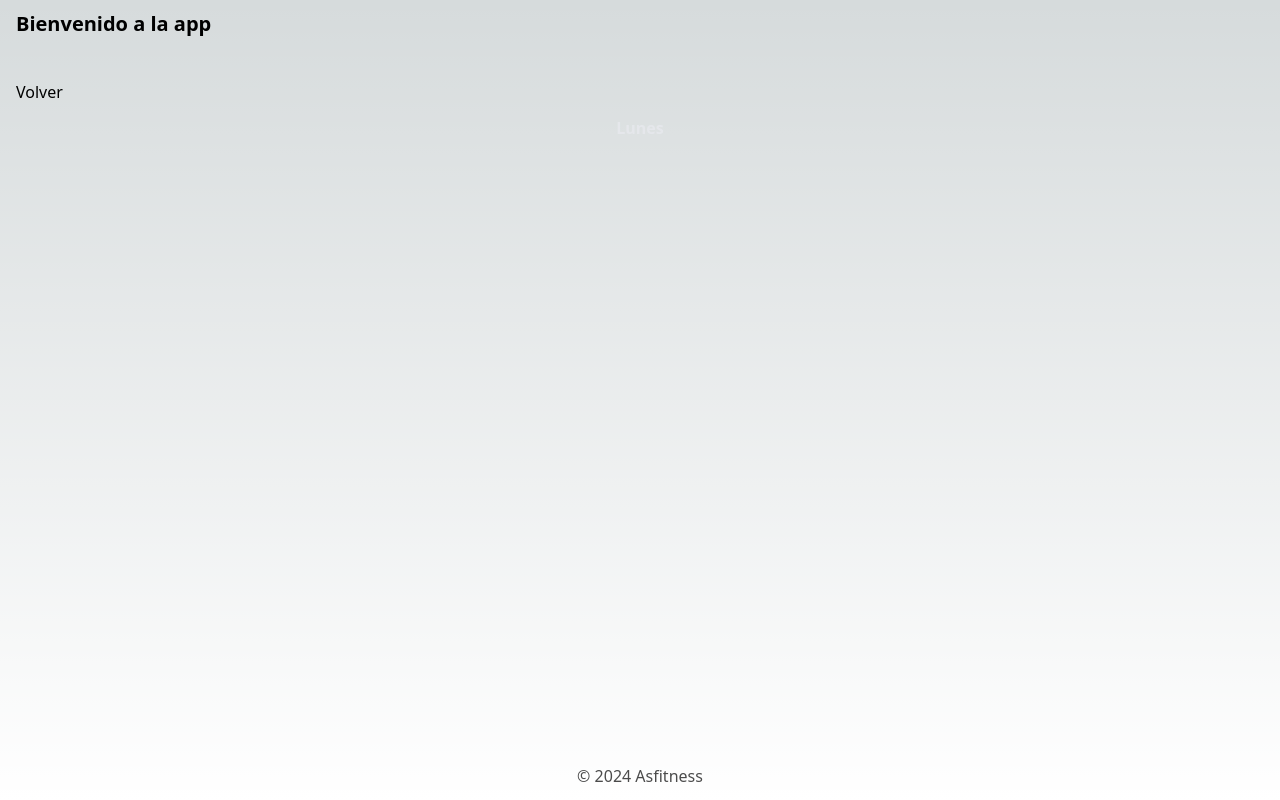
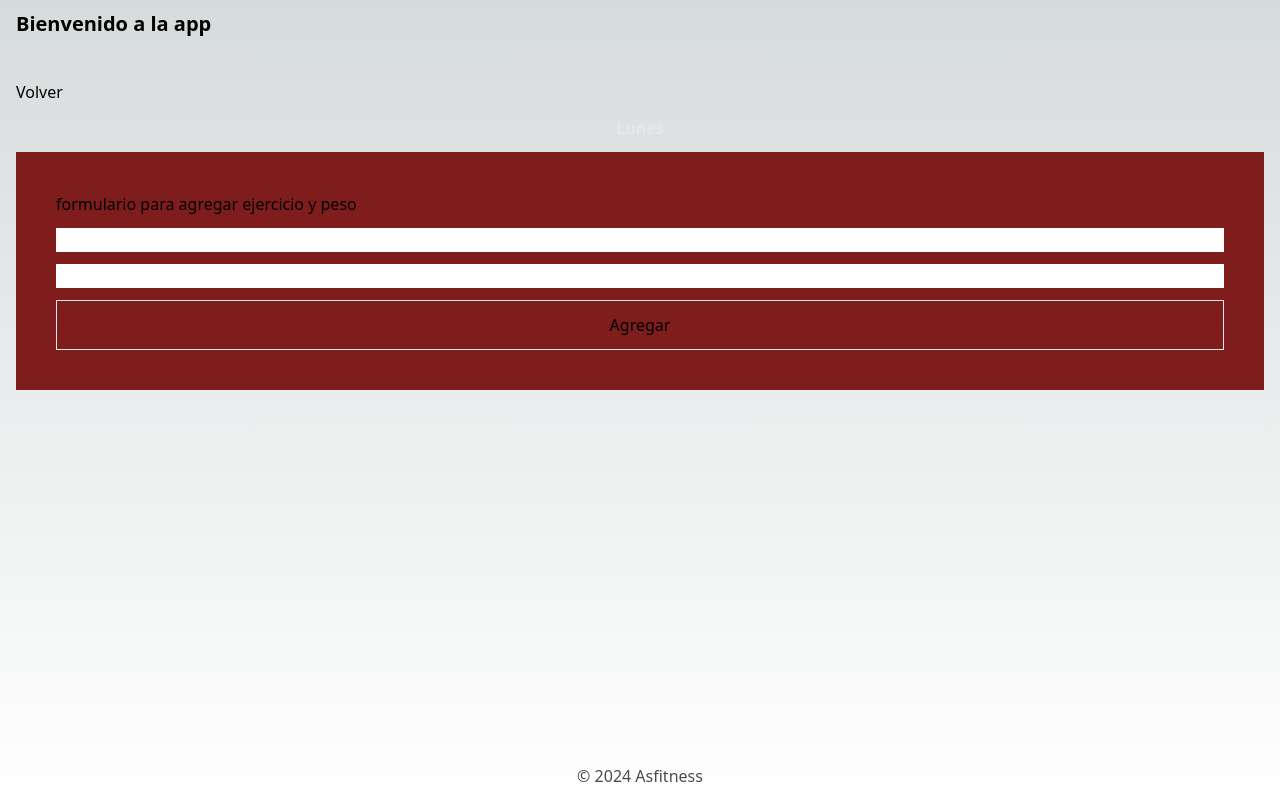
Before and after one commit to agussanchz/FitnessApp, a Next.js app: page /1 in a window 1280 px wide. Built offline with nearby package versions, Linux system fonts and the light colour scheme.

Commit message:
Agregando formulario en paginas e intento de guardar informacion en otro componente

```diff
--- a/src/app/[id]/page.jsx
+++ b/src/app/[id]/page.jsx
@@ -1,5 +1,6 @@
 import api from "@/api";
 import Link from "next/link";
+import Form from "../components/Form";
 
 export default async function DaysPage({ params: { id } }) {
 
@@ -11,6 +12,7 @@ export default async function DaysPage({ params: { id } }) {
             <h2 className="font-bold text-gray-200 flex justify-center">
                 {daysOfWeek.title}
             </h2>
+            <Form days={daysOfWeek.title}/>
         </section>
     )
 }
--- /dev/null
+++ b/src/app/components/Data.jsx
@@ -0,0 +1,32 @@
+import React from 'react'
+
+export default function Data({ infoForm, days }) {
+
+    let lunes = []
+    let martes = []
+
+    if (days === 'Lunes') {
+        lunes = infoForm
+    }
+    if (days === 'Martes') {
+        martes = infoForm
+    }
+
+    console.log(lunes)
+    return (
+        <div className="flex flex-col justify-center p-2 gap-2">
+            {lunes.map((x) => (
+                <>
+                    <span>{x.ejercicio}</span>
+                    <span>{x.peso}</span>
+                </>
+            ))}
+            {martes.map((x) => (
+                <>
+                    <span>{x.ejercicio}</span>
+                    <span>{x.peso}</span>
+                </>
+            ))}
+        </div>
+    )
+}
--- a/src/app/components/Form.jsx
+++ b/src/app/components/Form.jsx
@@ -1,3 +1,58 @@
+'use client'
+import React, { useState } from 'react'
+import Data from './Data'
+
+
+export default function Form({ days }) {
+    const [formData, setFormData] = useState({ ejercicio: "", peso: "" })
+    const [data, setData] = useState([])
+
+    // Obtener informacion de los input
+    const handleChange = ({ target }) => {
+        setFormData({ ...formData, [target.name]: target.value })
+    }
+
+    // Manejar informacion al enviar
+    const handleSubmit = (e) => {
+        e.preventDefault()
+        if (formData.ejercicio !== "" && formData.peso !== "") {
+            const newData = formData
+            newData.id = data.length + 1
+
+            setFormData({ ejercicio: "", peso: "" })
+            setData([...data, newData])
+        }
+    }
+
+    return (
+        <section>
+            <form className="bg-red-900 flex flex-col gap-3 p-10" onSubmit={handleSubmit}>
+                <h2>formulario para agregar ejercicio y peso</h2>
+                <input
+                    type="text"
+                    name="ejercicio"
+                    value={formData.ejercicio}
+                    onChange={handleChange}
+                    className="text-black"
+                    required
+                />
+                <input
+                    type="number"
+                    name="peso"
+                    value={formData.peso}
+                    onChange={handleChange}
+                    className="text-black"
+                    required
+                />
+                <button type="submit" className="p-3 border">Agregar</button>
+            </form>
+            <Data infoForm={data} days={days}/>
+        </section>
+    )
+}
+
+
+
 // 'use client'
 // import dynamic from "next/dynamic"
 // import { useEffect, useState } from "react"
--- a/src/app/page.jsx
+++ b/src/app/page.jsx
@@ -11,7 +11,6 @@ export default async function Home() {
         {daysOfWeek.map((days) => (
           <Link href={`/${days.id}`} className="font-bold text-gray-200 flex justify-center" key={days.id}>{days.title}</Link>
         ))}
-        <Link href={'/agregarEjercicios'} key={"keyRouteExercise"} className="border p-4">Agregar ejercicios</Link>
       </section>
     </>
   )
```
